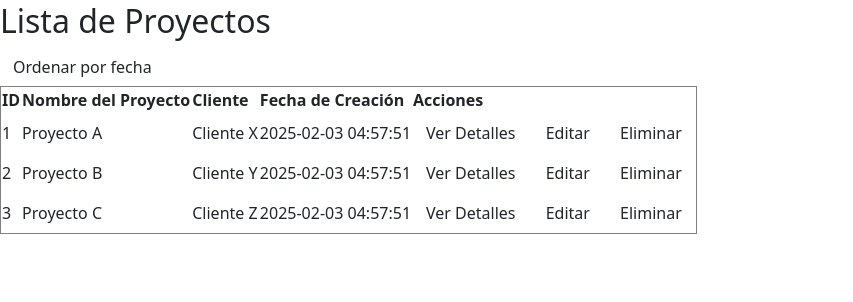
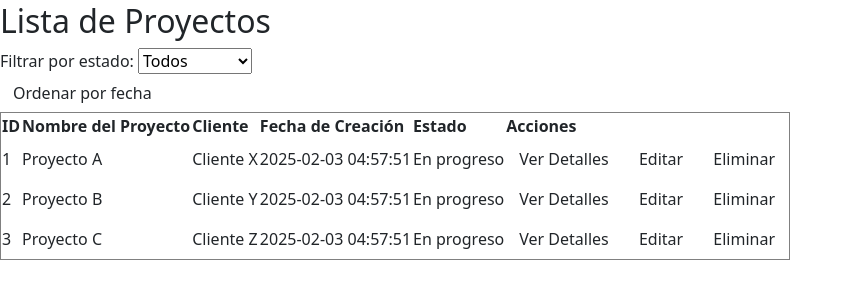
Before and after one commit to EdwinChen-UFIDE/Gestion_Proyectos_Soluciones_Epsilon, a PHP site: page /listarproyectos.php in a window 1280 px wide. Shown: the part 56-358 px from the top of the page, without its empty margins (0-853 px from the left). Run offline with PHP 8.4, Linux system fonts and the light colour scheme; data comes from the database, SQL or seed files in the repository; some libraries are stand-ins or nearby versions.

Commit message:
Cambio de estado de proyectos y filtro de búsqueda según el estado.
- Se agregó la funcionalidad de cambio de estado en los proyectos.
- Se modificaron los archivos proyectos.php, listarproyectos.php, ver_proyecto.php y editar_proyecto.php.
- Se agregó la opción de filtrar proyectos por estado.

```diff
--- a/Proyecto_Gestion_Proyectos_SolucionesEpsilon/Proyecto_Gestion_Proyectos/listarproyectos.php
+++ b/Proyecto_Gestion_Proyectos_SolucionesEpsilon/Proyecto_Gestion_Proyectos/listarproyectos.php
@@ -10,12 +10,24 @@
     die("Error de conexión a la base de datos: " . $e->getMessage());
 }
 
+// Obtener filtro de estado si se ha seleccionado
+$filtro_estado = isset($_GET['filtro_estado']) ? $_GET['filtro_estado'] : '';
+
+// Construcción de la consulta SQL
+$sql = "SELECT * FROM proyectos";
+$params = [];
+
+if ($filtro_estado) {
+    $sql .= " WHERE estado = ?";
+    $params[] = $filtro_estado;
+}
+
 if (isset($_GET['ordenar']) && $_GET['ordenar'] == 'fecha') {
-    $stmt = $pdo->prepare("SELECT * FROM proyectos ORDER BY fecha_creacion ASC");
-} else {
-    $stmt = $pdo->prepare("SELECT * FROM proyectos");
+    $sql .= " ORDER BY fecha_creacion ASC";
 }
-$stmt->execute();
+
+$stmt = $pdo->prepare($sql);
+$stmt->execute($params);
 $proyectos = $stmt->fetchAll(PDO::FETCH_ASSOC);
 ?>
 
@@ -34,13 +46,28 @@
 
 <div class="form-container">
     <h2>Lista de Proyectos</h2>
+
+    <!-- Filtro por estado -->
+    <form method="GET" action="listarproyectos.php">
+        <label for="filtro_estado">Filtrar por estado:</label>
+        <select name="filtro_estado" onchange="this.form.submit()">
+            <option value="">Todos</option>
+            <option value="En progreso" <?= $filtro_estado == 'En progreso' ? 'selected' : ''; ?>>En progreso</option>
+            <option value="En revisión" <?= $filtro_estado == 'En revisión' ? 'selected' : ''; ?>>En revisión</option>
+            <option value="Finalizado" <?= $filtro_estado == 'Finalizado' ? 'selected' : ''; ?>>Finalizado</option>
+            <option value="Inactivo" <?= $filtro_estado == 'Inactivo' ? 'selected' : ''; ?>>Inactivo</option>
+        </select>
+    </form>
+
     <a href="?ordenar=fecha" class="btn">Ordenar por fecha</a>
+
     <table border="1">
         <tr>
             <th>ID</th>
             <th>Nombre del Proyecto</th>
             <th>Cliente</th>
             <th>Fecha de Creación</th>
+            <th>Estado</th>
             <th>Acciones</th>
         </tr>
         <?php foreach ($proyectos as $proyecto): ?>
@@ -49,6 +76,7 @@
                 <td><?= htmlspecialchars($proyecto['nombre']); ?></td>
                 <td><?= htmlspecialchars($proyecto['cliente']); ?></td>
                 <td><?= htmlspecialchars($proyecto['fecha_creacion']); ?></td>
+                <td><?= htmlspecialchars($proyecto['estado']); ?></td>
                 <td>
                     <a href="ver_proyecto.php?id=<?= $proyecto['id']; ?>" class="btn">Ver Detalles</a>
                     <a href="editar_proyecto.php?id=<?= $proyecto['id']; ?>" class="btn">Editar</a>
--- a/Proyecto_Gestion_Proyectos_SolucionesEpsilon/Proyecto_Gestion_Proyectos/ver_proyecto.php
+++ b/Proyecto_Gestion_Proyectos_SolucionesEpsilon/Proyecto_Gestion_Proyectos/ver_proyecto.php
@@ -40,6 +40,7 @@
     <p><strong>Nombre:</strong> <?= htmlspecialchars($proyecto['nombre']); ?></p>
     <p><strong>Cliente:</strong> <?= htmlspecialchars($proyecto['cliente']); ?></p>
     <p><strong>Fecha de Creación:</strong> <?= htmlspecialchars($proyecto['fecha_creacion']); ?></p>
+    <p><strong>Estado:</strong> <?= htmlspecialchars($proyecto['estado']); ?></p> <!-- Nuevo campo agregado -->
 
     <a href="editar_proyecto.php?id=<?= $proyecto['id']; ?>" class="btn">Editar</a>
     <a href="eliminar_proyecto.php?id=<?= $proyecto['id']; ?>" class="btn" onclick="return confirm('¿Estás seguro de eliminar este proyecto?');">Eliminar</a>
--- a/soluciones_epsilon.sql
+++ b/soluciones_epsilon.sql
@@ -268,3 +268,5 @@
 ('Proyecto A', 'Cliente X'),
 ('Proyecto B', 'Cliente Y'),
 ('Proyecto C', 'Cliente Z');
+
+ALTER TABLE proyectos ADD COLUMN estado ENUM('En progreso', 'En revisión', 'Finalizado', 'Inactivo') NOT NULL DEFAULT 'En progreso';
```
Also changed, not shown: Proyecto_Gestion_Proyectos_SolucionesEpsilon/Proyecto_Gestion_Proyectos/editar_proyecto.php (+14 -2 lines), Proyecto_Gestion_Proyectos_SolucionesEpsilon/Proyecto_Gestion_Proyectos/proyectos.php (+14 -4 lines).
